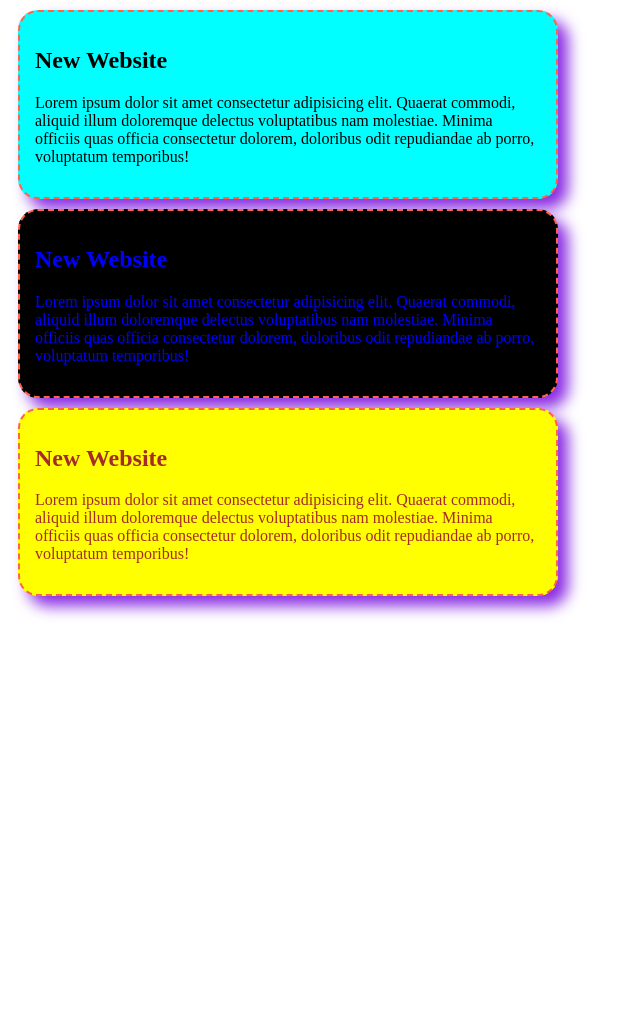
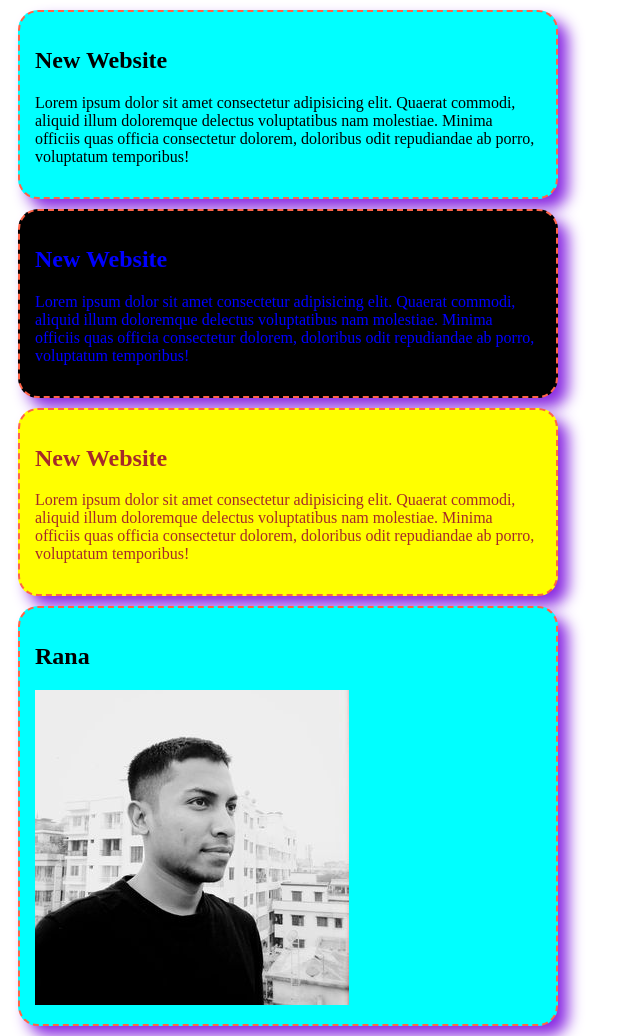
Before and after one commit to ranamiah221/my-first-website, a plain HTML site: page index.html in a window 1280 px wide. Shown: the whole page, without its empty margins (0-640 px from the left). Before the commit the page ends 800 px from the top, so only its background shows below. Drawn offline with Linux system fonts and the light colour scheme.

Commit message:
added rana picture

```diff
--- a/index.html
+++ b/index.html
@@ -19,5 +19,10 @@
         <h2>New Website</h2>
         <p>Lorem ipsum dolor sit amet consectetur adipisicing elit. Quaerat commodi, aliquid illum doloremque delectus voluptatibus nam molestiae. Minima officiis quas officia consectetur dolorem, doloribus odit repudiandae ab porro, voluptatum temporibus!</p>
     </div>
+    <div>
+        <h2>Rana</h2>
+        <img src="images/r8.jpg" alt="rana picture">
+
+    </div>
 </body>
 </html>
```
Also changed, not shown: images/r8.jpg (added).
